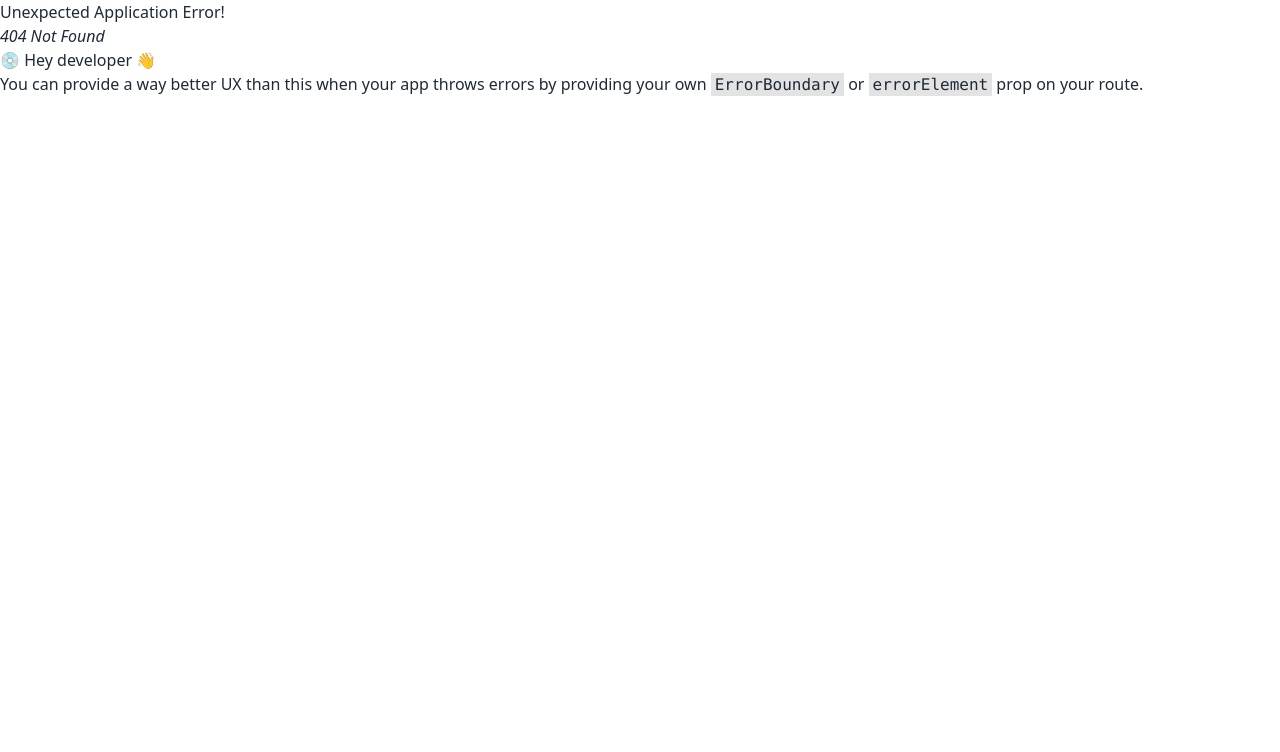
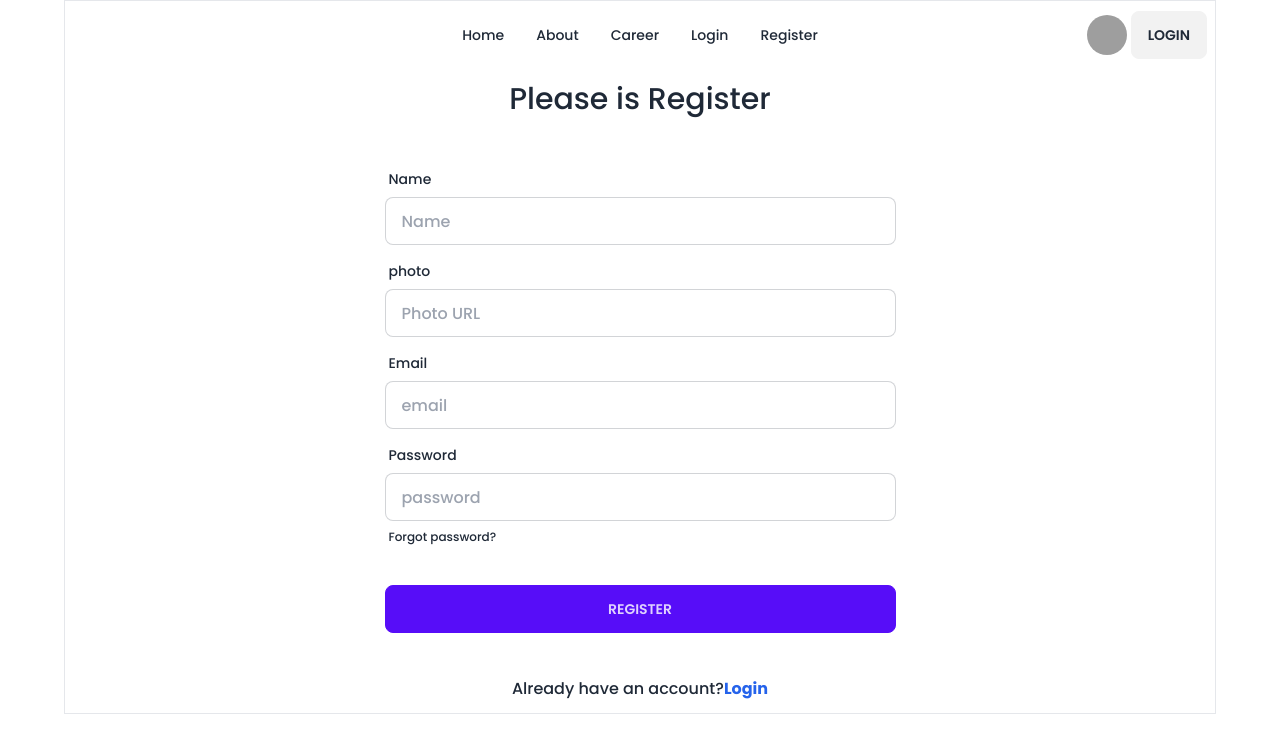
Before and after one commit to razu351724/module-52-react-dragon-news-auth, a React (Vite) app: page /register in a window 1280 px wide. Before the commit this address had no page. Shown: the top 752 px of the page. Built offline with nearby package versions, Linux system fonts and the light colour scheme; grey boxes are pictures that could not be loaded.

Commit message:
Register page with form data to cllect data  and Login side

```diff
--- /dev/null
+++ b/src/pages/Login/Login.jsx
@@ -0,0 +1,43 @@
+import { Link } from "react-router-dom";
+import Navbar from "../Shared/Navbar/Navbar";
+
+const Login = () => {
+
+    const handleLogin = e => {
+        e.preventDefault();
+        console.log(e.currentTarget);
+        const form = new FormData(e.currentTarget);
+        console.log(form.get('email'));
+    }
+
+    return (
+        <div>
+            <Navbar></Navbar>
+            <h2 className="text-3xl text-center my-3">Please is Login</h2>
+            <form onSubmit={handleLogin} className="card-body md:w-3/4 lg:w-1/2 mx-auto">
+                <div className="form-control">
+                    <label className="label">
+                        <span className="label-text">Email</span>
+                    </label>
+                    <input type="email" name="email" placeholder="email" className="input input-bordered" required />
+                </div>
+                <div className="form-control">
+                    <label className="label">
+                        <span className="label-text">Password</span>
+                    </label>
+                    <input type="password" name="password" placeholder="password" className="input input-bordered" required />
+                    <label className="label">
+                        <a href="#" className="label-text-alt link link-hover">Forgot password?</a>
+                    </label>
+                </div>
+                <div className="form-control mt-6">
+                    <button className="btn btn-primary">Login</button>
+                </div>
+            </form>
+            <p className="text-center my-3">Do not have an account <Link className="text-blue-600 font-bold" to='/register'>Register</Link></p>
+        </div>
+
+    );
+};
+
+export default Login;
--- /dev/null
+++ b/src/pages/Register/Register.jsx
@@ -0,0 +1,56 @@
+import { Link } from "react-router-dom";
+import Navbar from "../Shared/Navbar/Navbar";
+
+const Register = () => {
+
+    const handleRegister = e => {
+        e.preventDefault();
+        console.log(e.currentTarget);
+        const form = new FormData(e.currentTarget);
+        console.log(form.get('email'));
+    }
+
+    return (
+        <div>
+            <div>
+            <Navbar></Navbar>
+            <h2 className="text-3xl text-center my-3">Please is Register</h2>
+            <form onSubmit={handleRegister} className="card-body md:w-3/4 lg:w-1/2 mx-auto">
+                <div className="form-control">
+                    <label className="label">
+                        <span className="label-text">Name</span>
+                    </label>
+                    <input type="text" name="Name" placeholder="Name" className="input input-bordered" required />
+                </div>
+                <div className="form-control">
+                    <label className="label">
+                        <span className="label-text">photo</span>
+                    </label>
+                    <input type="text" name="photo" placeholder="Photo URL" className="input input-bordered" required />
+                </div>
+                <div className="form-control">
+                    <label className="label">
+                        <span className="label-text">Email</span>
+                    </label>
+                    <input type="email" name="email" placeholder="email" className="input input-bordered" required />
+                </div>
+                <div className="form-control">
+                    <label className="label">
+                        <span className="label-text">Password</span>
+                    </label>
+                    <input type="password" name="password" placeholder="password" className="input input-bordered" required />
+                    <label className="label">
+                        <a href="#" className="label-text-alt link link-hover">Forgot password?</a>
+                    </label>
+                </div>
+                <div className="form-control mt-6">
+                    <button className="btn btn-primary">Register</button>
+                </div>
+            </form>
+            <p className="text-center my-3">Already have an account?<Link className="text-blue-600 font-bold" to='/register'>Login</Link></p>
+        </div>
+        </div>
+    );
+};
+
+export default Register;
--- a/src/pages/Shared/Navbar/Navbar.jsx
+++ b/src/pages/Shared/Navbar/Navbar.jsx
@@ -7,6 +7,8 @@
         <li><Link to="/">Home</Link></li>
         <li><Link to="/about">About</Link></li>
         <li><Link to="/career">Career</Link></li>
+        <li><Link to="/login">Login</Link></li>
+        <li><Link to="/register">Register</Link></li>
     </>
 
     return (
@@ -34,7 +36,7 @@
                         </div>
                     </label>
 
-                    <Link>
+                    <Link to="/login">
                         <button className="btn ">Login</button>
                     </Link>
                 </div>
```
Also changed, not shown: src/routes/Routes.jsx (+10 -0 lines).
